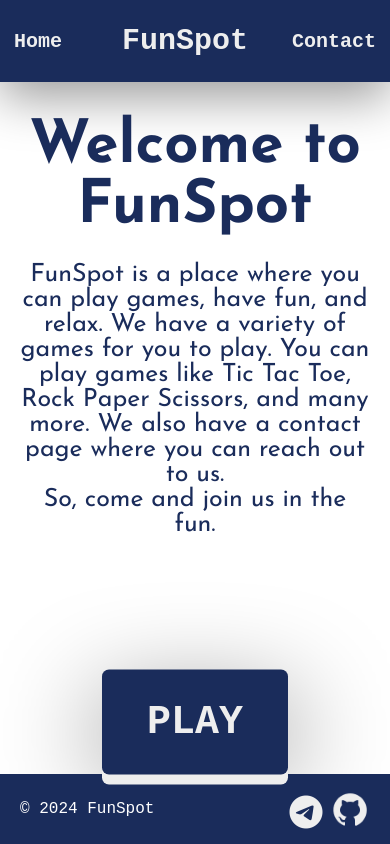
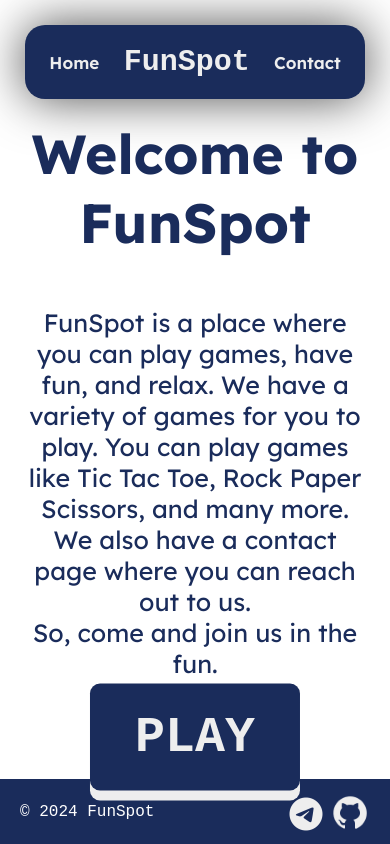
Before and after one commit to kenzay01/FunSpot, a plain HTML site: page index.html in a window 390 px wide. Drawn offline with Linux system fonts and the light colour scheme; a web font is replaced by a local one.

Commit message:
Update nav and main page

```diff
--- a/index.html
+++ b/index.html
@@ -4,6 +4,12 @@
     <meta charset="UTF-8" />
     <meta name="viewport" content="width=device-width, initial-scale=1.0" />
     <title>FunSpot</title>
+    <link rel="preconnect" href="https://fonts.googleapis.com" />
+    <link rel="preconnect" href="https://fonts.gstatic.com" crossorigin />
+    <link
+      href="https://fonts.googleapis.com/css2?family=Anton&family=Josefin+Sans:ital,wght@0,100..700;1,100..700&family=Lexend:wght@100..900&family=Madimi+One&family=Patua+One&display=swap"
+      rel="stylesheet"
+    />
     <link rel="preconnect" href="https://fonts.googleapis.com" />
     <link rel="preconnect" href="https://fonts.gstatic.com" crossorigin />
     <link
--- a/style.css
+++ b/style.css
@@ -1,41 +1,35 @@
-body {
+* {
   margin: 0;
   padding: 0;
+  box-sizing: border-box;
+}
+body {
+  padding: 25px;
 }
 .nav-bar {
-  font-family: "Kode Mono", monospace;
   background-color: #1a2c5b;
   display: flex;
   justify-content: space-evenly;
   align-items: center;
-  margin: 0;
-  padding: 5px 10px;
-  box-shadow: 0 15px 50px rgba(0, 0, 0, 0.4);
-  height: 130px;
+  padding: 20px 50px;
+  height: auto;
+  border-radius: 20px;
+  box-shadow: 0 0 50px rgba(0, 0, 0, 0.7);
 }
 .link {
+  font-family: "Lexend", sans-serif;
   transition: 0.2s;
   color: #eeeeee;
   text-decoration: none;
-  font-size: 30px;
+  font-size: 25px;
   font-weight: 600;
-  padding-left: 75px;
 }
 .logo {
-  margin-left: 50px;
-  padding-top: 14px;
-  padding-bottom: 14px;
-  padding-left: 30px;
-  padding-right: 30px;
+  font-family: "Kode Mono", monospace;
   transition: 0.2s;
   color: #eeeeee;
-  text-decoration: none;
-  font-size: 70px;
+  font-size: 50px;
   font-weight: 800;
-  margin-bottom: 20px;
-  margin-top: 20px;
-  overflow: hidden;
-  white-space: nowrap;
   cursor: default;
 }
 .logo span {
@@ -88,50 +82,32 @@ body {
   text-shadow: 0 0 4px #eeeeee, 0 0 8px #eeeeee, 0 0 12px #eeeeee;
   transition: 0.2s;
 }
-span {
-  color: #eeeeee;
-}
 
 .game-btn {
   font-family: "Kode Mono", monospace;
   position: fixed;
-  top: 85.5%;
+  bottom: 0%;
   left: 50%;
   transform: translate(-50%, -50%);
-  z-index: 100;
+  z-index: 2;
   font-weight: 800;
   font-size: 50px;
   text-decoration: none;
   color: #eeeeee;
   padding: 25px 45px;
-  border-radius: 7px;
-  display: flex;
-  justify-content: center;
-  align-items: center;
+  border-radius: 10px;
   background-color: #1a2c5b;
   transition: all 0.3s ease;
-  text-decoration: none;
   box-shadow: #eeeeee 0px 10px 0px 0px;
 }
-.box-shadow {
-  width: 250px;
-  height: 100px;
-  position: absolute;
-  top: 87%;
-  left: 50%;
-  transform: translate(-50%, -50%);
-  background-color: rgba(0, 0, 0, 0.4);
-  z-index: -1;
-  border-radius: 15px;
-  filter: blur(50px);
-}
+
 .game-btn:hover {
   background-color: #273e7d;
 }
 .game-btn:active {
   box-shadow: #273e7d 0px 0px 0px 0px;
   transition: all 0.1s ease;
-  top: 86.5%;
+  bottom: -1%;
 }
 footer {
   font-family: "Kode Mono", monospace;
@@ -139,7 +115,7 @@ footer {
   left: 0;
   bottom: 0;
   width: 100%;
-  height: 30px;
+  height: 65px;
   background-color: #1a2c5b;
   color: #fff;
   padding: 20px 0;
@@ -170,18 +146,13 @@ footer > p {
 .telegram:hover {
   filter: brightness(0.8);
 }
-
 .hidden {
   display: none;
 }
 .main-content {
-  font-family: "Josefin Sans", sans-serif;
+  font-family: "Lexend", sans-serif;
   font-weight: 400;
   color: #1a2c5b;
-  width: 100%;
-  margin: 0 auto;
-  padding: 0;
-  cursor: default;
 }
 .main-heading {
   text-align: center;
@@ -189,8 +160,8 @@ footer > p {
   font-weight: bold;
   margin: 0 auto;
   padding: 0;
-  padding-top: 50px;
-  width: 40%;
+  padding-top: 65px;
+  /* width: 40%; */
   cursor: default;
 }
 .main-paragraph {
@@ -199,51 +170,31 @@ footer > p {
   margin: 0 auto;
   padding: 0;
   padding-top: 50px;
-  width: 90%;
+  /* width: 90%; */
   cursor: default;
 }
 
 @media (max-width: 782px) {
   body {
-    margin: 0;
-    padding: 0;
-    height: 100vh;
+    width: 100%;
   }
   .nav-bar {
-    flex-direction: row;
-    height: auto;
-    padding: 10px 0;
-    width: 100%;
+    padding: 20px 0;
   }
   .link {
-    font-size: 20px;
-    padding: 0;
-    margin-left: 10px;
-    margin-right: 10px;
+    font-size: 17px;
   }
   .logo {
-    margin: 0;
     font-size: 30px;
-    margin-left: 16px;
   }
   .main-heading {
-    font-size: 60px;
-    width: 100%;
-    padding-top: 35px;
+    font-size: 55px;
+    padding-top: 20px;
   }
   .main-paragraph {
-    padding-top: 25px;
     font-size: 25px;
-    width: 90%;
   }
-  .game-btn {
-    font-size: 40px;
-    padding: 30px 45px;
-  }
-  .box-shadow {
-    width: 200px;
-    height: 80px;
-  }
+
   .footer-left {
     margin-left: 20px;
   }
```
